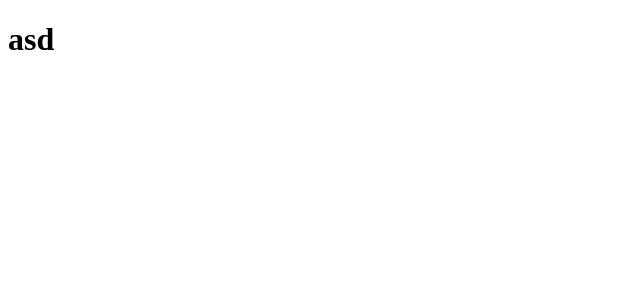
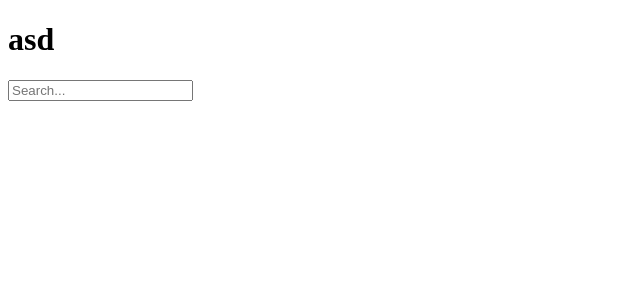
Before and after one commit to cozytl/industryproject, a React (Create React App) app: page / in a window 1280 px wide. Shown: the top 300 px of the page, without its empty margins (0-640 px from the left). Built offline with nearby package versions, Linux system fonts and the light colour scheme.

Commit message:
added first structure part for home page

```diff
--- a/src/App.js
+++ b/src/App.js
@@ -1,10 +1,15 @@
 import "./App.scss";
+import { BrowserRouter, Routes, Route } from "react-router-dom";
+import HomePage from "./Pages/HomePage";
 import Header from "./components/Header/Header";
 
 export default function App() {
-    return (
-        <>
-            <Header />
-        </>
-    );
+  return (
+    <BrowserRouter>
+      <Header />
+      <Routes>
+        <Route path="/" element={<HomePage />} />
+      </Routes>
+    </BrowserRouter>
+  );
 }
--- /dev/null
+++ b/src/Pages/HomePage.js
@@ -0,0 +1,19 @@
+import "../Pages/HomePage.scss";
+import Category from "../components/Category/Category";
+
+function HomePage() {
+  return (
+    <>
+      <div>
+        <h1></h1>
+        <form>
+          <input type="search" name="search" placeholder="Search..."></input>
+        </form>
+        <h2></h2>
+      </div>
+      <Category />
+    </>
+  );
+}
+
+export default HomePage;
--- /dev/null
+++ b/src/components/Category/Category.js
@@ -0,0 +1,7 @@
+import "./Category.scss";
+
+function Category() {
+  return <div></div>;
+}
+
+export default Category;
```
Also changed, not shown: src/Pages/HomePage.scss (added), src/components/Category/Category.scss (added).
